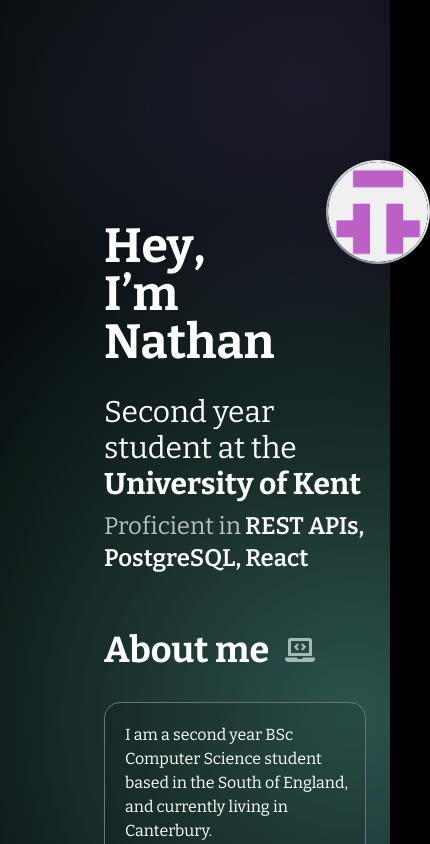
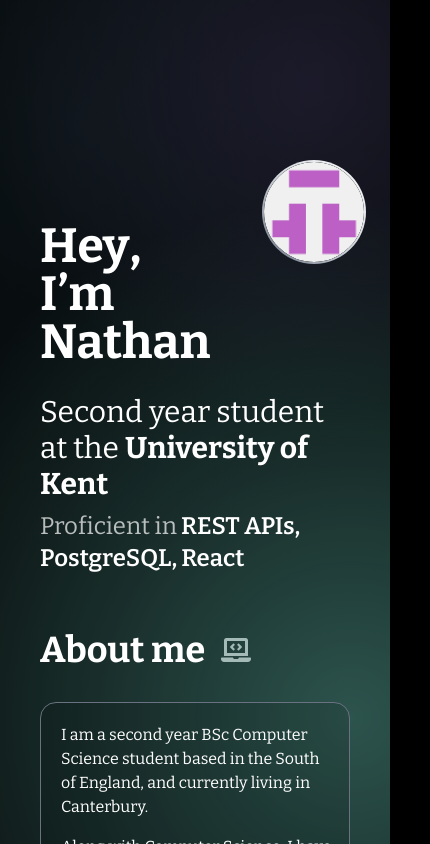
Before and after one commit to nathant1234567/nathan-portfolio, a Next.js app: page / in a window 390 px wide. Shown: the top 844 px of the page, 430 px wide, since content can reach past the window. Built offline with nearby package versions, Linux system fonts and the light colour scheme.

Commit message:
added basic education card improvements, just need to generalise it

```diff
--- a/src/components/layout/SectionWrapper.tsx
+++ b/src/components/layout/SectionWrapper.tsx
@@ -7,7 +7,7 @@ export default function SectionWrapper({ children, full = false, className = ""
 }) {
     return (
         <section
-            className={`${full ? "min-h-screen" : "py-7"} flex flex-col justify-center items-start pl-20 ${className}`}
+            className={`${full ? "min-h-screen" : "py-7"} flex flex-col items-start justify-center px-4 sm:px-10 md:px-12 lg:px-0 lg:pl-20 ${className}`}
         >
             {children}
         </section>
```
